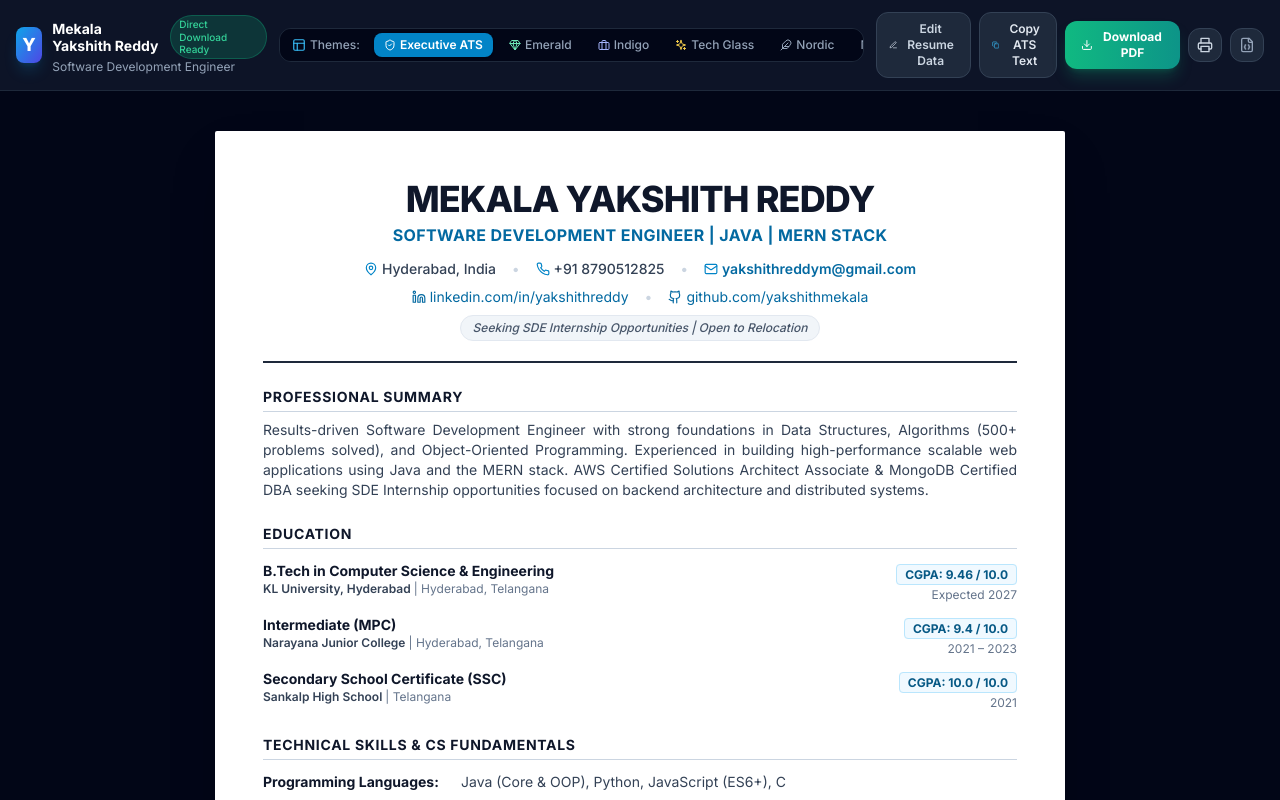
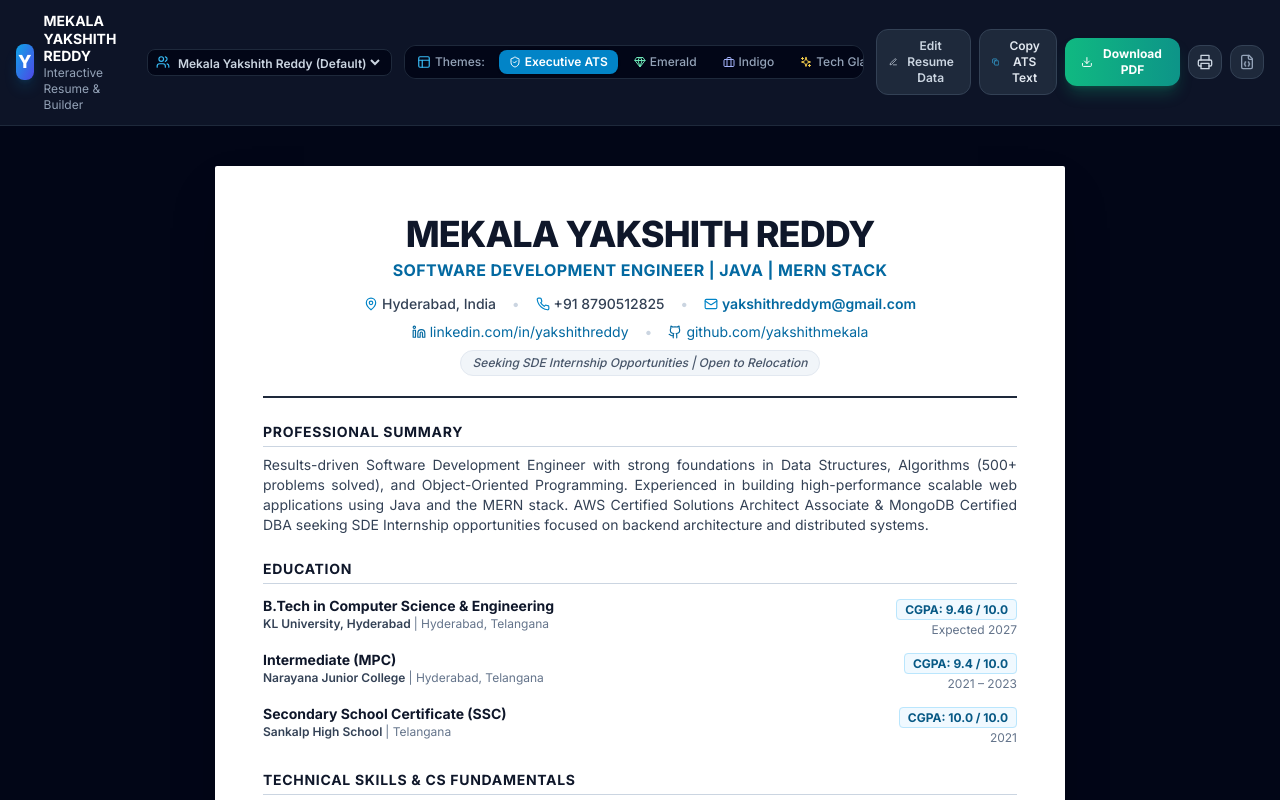
Before and after one commit to yakshithmekala/Buildresume, a React (Vite) app: page / in a window 1280 px wide. Shown: the top 800 px of the page. Built offline with nearby package versions, Linux system fonts and the light colour scheme.

Commit message:
Add new user starter profile & multi-user profile switcher

```diff
--- a/src/App.tsx
+++ b/src/App.tsx
@@ -26,6 +26,7 @@ export function App() {
         setIsBuilderMode={setIsBuilderMode}
         data={resumeData}
         onImportJson={(newData) => setResumeData(newData)}
+        onSelectPresetProfile={(newProfileData) => setResumeData(newProfileData)}
       />
 
       {/* Main Content Area */}
--- a/src/components/HeaderNavbar.tsx
+++ b/src/components/HeaderNavbar.tsx
@@ -1,6 +1,7 @@
 import React, { useState } from 'react';
 import { ResumeTheme, ResumeData } from '../types/resume';
-import { Download, Copy, Check, Edit3, Eye, FileJson, Sparkles, Layout, ShieldCheck, Gem, Briefcase, Feather, Printer, Loader2 } from 'lucide-react';
+import { sampleProfiles } from '../data/sampleProfiles';
+import { Download, Copy, Check, Edit3, Eye, FileJson, Sparkles, Layout, ShieldCheck, Gem, Briefcase, Feather, Printer, Loader2, UserPlus, Users } from 'lucide-react';
 
 interface HeaderNavbarProps {
   theme: ResumeTheme;
@@ -9,6 +10,7 @@ interface HeaderNavbarProps {
   setIsBuilderMode: (b: boolean) => void;
   data: ResumeData;
   onImportJson: (data: ResumeData) => void;
+  onSelectPresetProfile: (data: ResumeData) => void;
 }
 
 export const HeaderNavbar: React.FC<HeaderNavbarProps> = ({
@@ -18,6 +20,7 @@ export const HeaderNavbar: React.FC<HeaderNavbarProps> = ({
   setIsBuilderMode,
   data,
   onImportJson,
+  onSelectPresetProfile,
 }) => {
   const [copied, setCopied] = useState(false);
   const [isDownloading, setIsDownloading] = useState(false);
@@ -29,7 +32,6 @@ export const HeaderNavbar: React.FC<HeaderNavbarProps> = ({
 
     setIsDownloading(true);
     try {
-      // Dynamic import of html2pdf.js
       const html2pdfModule = await import('html2pdf.js');
       const html2pdf = (html2pdfModule as any).default || html2pdfModule;
 
@@ -105,7 +107,7 @@ ${data.achievements.map(a => `• ${a}`).join('\n')}
     <header className="no-print bg-slate-900 border-b border-slate-800 sticky top-0 z-50 backdrop-blur-md bg-opacity-90 px-4 py-3">
       <div className="max-w-7xl mx-auto flex flex-col md:flex-row items-center justify-between gap-3">
 
-        {/* Brand & User Title */}
+        {/* Brand & User Profile Dropdown */}
         <div className="flex items-center gap-3 w-full md:w-auto justify-between">
           <div className="flex items-center gap-2.5">
             <div className="w-9 h-9 rounded-lg bg-gradient-to-br from-sky-500 to-indigo-600 flex items-center justify-center text-white shadow-lg shadow-sky-500/20 font-extrabold text-lg">
@@ -113,13 +115,31 @@ ${data.achievements.map(a => `• ${a}`).join('\n')}
             </div>
             <div>
               <h1 className="text-sm font-bold text-white leading-tight flex items-center gap-1.5">
-                Mekala Yakshith Reddy
-                <span className="bg-emerald-500/20 text-emerald-400 text-[10px] px-2 py-0.5 rounded-full font-medium border border-emerald-500/30">
-                  Direct Download Ready
-                </span>
+                {data.contact.fullName}
               </h1>
-              <p className="text-xs text-slate-400">Software Development Engineer</p>
+              <p className="text-xs text-slate-400">Interactive Resume & Builder</p>
             </div>
+          </div>
+
+          {/* Preset Profile Selector (New User / Multi-User) */}
+          <div className="flex items-center gap-1 bg-slate-950 px-2 py-1 rounded-lg border border-slate-800 text-xs">
+            <Users className="w-3.5 h-3.5 text-sky-400 flex-shrink-0" />
+            <select
+              onChange={(e) => {
+                const selected = sampleProfiles.find(p => p.id === e.target.value);
+                if (selected) {
+                  onSelectPresetProfile(selected.data);
+                  setIsBuilderMode(true); // Open builder when selecting a new template
+                }
+              }}
+              className="bg-transparent text-slate-300 font-semibold text-xs focus:outline-none cursor-pointer"
+            >
+              {sampleProfiles.map((p) => (
+                <option key={p.id} value={p.id} className="bg-slate-900 text-slate-200">
+                  {p.name}
+                </option>
+              ))}
+            </select>
           </div>
 
           {/* Builder / Preview Toggle (Mobile) */}
--- /dev/null
+++ b/src/data/sampleProfiles.ts
@@ -0,0 +1,164 @@
+import { ResumeData } from '../types/resume';
+import { initialResumeData } from './yakshithResumeData';
+
+export const blankResumeData: ResumeData = {
+  contact: {
+    fullName: "YOUR NAME HERE",
+    headline: "SOFTWARE DEVELOPMENT ENGINEER | TARGET ROLE",
+    email: "your.email@example.com",
+    phone: "+91 9876543210",
+    location: "City, Country",
+    availability: "Seeking Full-time / Internship Roles | Open to Relocation",
+    linkedin: "https://linkedin.com/in/yourprofile",
+    github: "https://github.com/yourusername",
+    website: "https://yourportfolio.dev"
+  },
+  summary: "Motivated Software Engineer with strong problem-solving skills and expertise in web technologies, database management, and computer science fundamentals. Proven track record of building responsive, scalable software applications and collaborating in fast-paced team environments.",
+  solvedProblemsCount: 300,
+  education: [
+    {
+      id: "edu-1",
+      degree: "B.Tech in Computer Science & Engineering",
+      institution: "Your University / Institute Name",
+      location: "City, State",
+      year: "2022 – 2026",
+      grade: "CGPA: 9.0 / 10.0"
+    }
+  ],
+  projects: [
+    {
+      id: "proj-1",
+      title: "Scalable Full-Stack Application",
+      subtitle: "High-Performance Web Platform",
+      date: "2025",
+      githubUrl: "https://github.com/yourusername/project-repo",
+      techStack: ["React.js", "Node.js", "Express.js", "MongoDB", "Tailwind CSS"],
+      bulletPoints: [
+        "Architected and deployed a full-stack web application serving 100+ active users with 99.9% uptime.",
+        "Integrated secure JWT authentication and optimized database queries to accelerate API response times by 35%.",
+        "Designed responsive user interfaces enforcing modern UI/UX principles across mobile and desktop devices."
+      ]
+    },
+    {
+      id: "proj-2",
+      title: "Automated Data Processing Pipeline",
+      subtitle: "Backend Service & Analytics Engine",
+      date: "2025",
+      githubUrl: "https://github.com/yourusername/data-pipeline",
+      techStack: ["Python", "FastAPI", "PostgreSQL", "Docker", "REST APIs"],
+      bulletPoints: [
+        "Engineered an automated data pipeline processing 1,000+ daily record entries with automated validation checks.",
+        "Implemented structured logging, error handling, and asynchronous task execution to optimize performance."
+      ]
+    }
+  ],
+  skillCategories: [
+    {
+      category: "Programming Languages",
+      items: ["Java", "Python", "JavaScript (ES6+)", "C++"]
+    },
+    {
+      category: "Web & Backend Development",
+      items: ["React.js", "Node.js", "Express.js", "HTML5", "CSS3", "REST APIs", "Tailwind CSS"]
+    },
+    {
+      category: "Databases & Cloud",
+      items: ["MySQL", "MongoDB", "PostgreSQL", "AWS (Basic)", "Git", "GitHub"]
+    },
+    {
+      category: "Core CS Fundamentals",
+      items: ["Data Structures & Algorithms", "Object-Oriented Programming (OOP)", "DBMS", "Operating Systems"]
+    }
+  ],
+  certifications: [
+    {
+      id: "cert-1",
+      name: "AWS Certified Cloud Practitioner",
+      issuer: "Amazon Web Services",
+      highlight: true
+    },
+    {
+      id: "cert-2",
+      name: "Full Stack Web Development Certification",
+      issuer: "Coursera / Udemy",
+      highlight: false
+    }
+  ],
+  achievements: [
+    "Solved 300+ Data Structures & Algorithms problems on LeetCode & HackerRank",
+    "Secured Top 5 Rank in University Hackathon 2025",
+    "Maintained a consistent CGPA above 9.0 throughout academic tenure"
+  ]
+};
+
+export const frontendProfileData: ResumeData = {
+  contact: {
+    fullName: "ALEX CHEN",
+    headline: "SENIOR FRONTEND ENGINEER | REACT | TYPESCRIPT | NEXT.JS",
+    email: "alex.chen.dev@example.com",
+    phone: "+1 (555) 234-5678",
+    location: "San Francisco, CA (Open to Remote)",
+    availability: "Available Immediately | Full-Time",
+    linkedin: "https://linkedin.com/in/alexchen-frontend",
+    github: "https://github.com/alexchen-dev"
+  },
+  summary: "Passionate Frontend Developer with 3+ years of experience crafting modern, accessible, high-performance web applications using React, TypeScript, Next.js, and Tailwind CSS. Specialized in state management, micro-frontends, design systems, and web performance optimization.",
+  solvedProblemsCount: 450,
+  education: [
+    {
+      id: "edu-fe-1",
+      degree: "B.S. in Computer Science",
+      institution: "University of California, Berkeley",
+      location: "Berkeley, CA",
+      year: "2020 – 2024",
+      grade: "GPA: 3.85 / 4.0"
+    }
+  ],
+  projects: [
+    {
+      id: "proj-fe-1",
+      title: "E-Commerce Design System & Analytics Dashboard",
+      subtitle: "High-Scale Micro-Frontend Application",
+      date: "2025",
+      githubUrl: "https://github.com/alexchen-dev/design-system-dashboard",
+      techStack: ["React 18", "TypeScript", "Tailwind CSS", "Redux Toolkit", "Vite"],
+      bulletPoints: [
+        "Built a modular design system component library with 40+ accessible UI components used across 5 product teams.",
+        "Optimized lighthouse performance score from 62 to 98 by implementing dynamic code-splitting and image optimization.",
+        "Integrated real-time websocket charts rendering 10,000+ data points smoothly at 60 FPS."
+      ]
+    }
+  ],
+  skillCategories: [
+    {
+      category: "Frontend Core",
+      items: ["React.js", "TypeScript", "Next.js", "JavaScript (ES6+)", "HTML5/CSS3", "Tailwind CSS"]
+    },
+    {
+      category: "State & Testing",
+      items: ["Redux Toolkit", "Zustand", "React Query", "Jest", "React Testing Library", "Cypress"]
+    },
+    {
+      category: "Build Tools & CI/CD",
+      items: ["Vite", "Webpack", "Git/GitHub", "Docker", "Vercel", "Figma to Code"]
+    }
+  ],
+  certifications: [
+    {
+      id: "cert-fe-1",
+      name: "Meta Certified Front-End Developer",
+      issuer: "Meta",
+      highlight: true
+    }
+  ],
+  achievements: [
+    "Contributed to major open-source UI libraries with over 2,000 GitHub stars",
+    "Speaker at Regional WebDev Conference 2025"
+  ]
+};
+
+export const sampleProfiles = [
+  { id: 'yakshith', name: 'Mekala Yakshith Reddy (Default)', data: initialResumeData },
+  { id: 'blank', name: '✨ Blank Starter (New User)', data: blankResumeData },
+  { id: 'frontend', name: '💻 Frontend React Engineer', data: frontendProfileData },
+];
```
